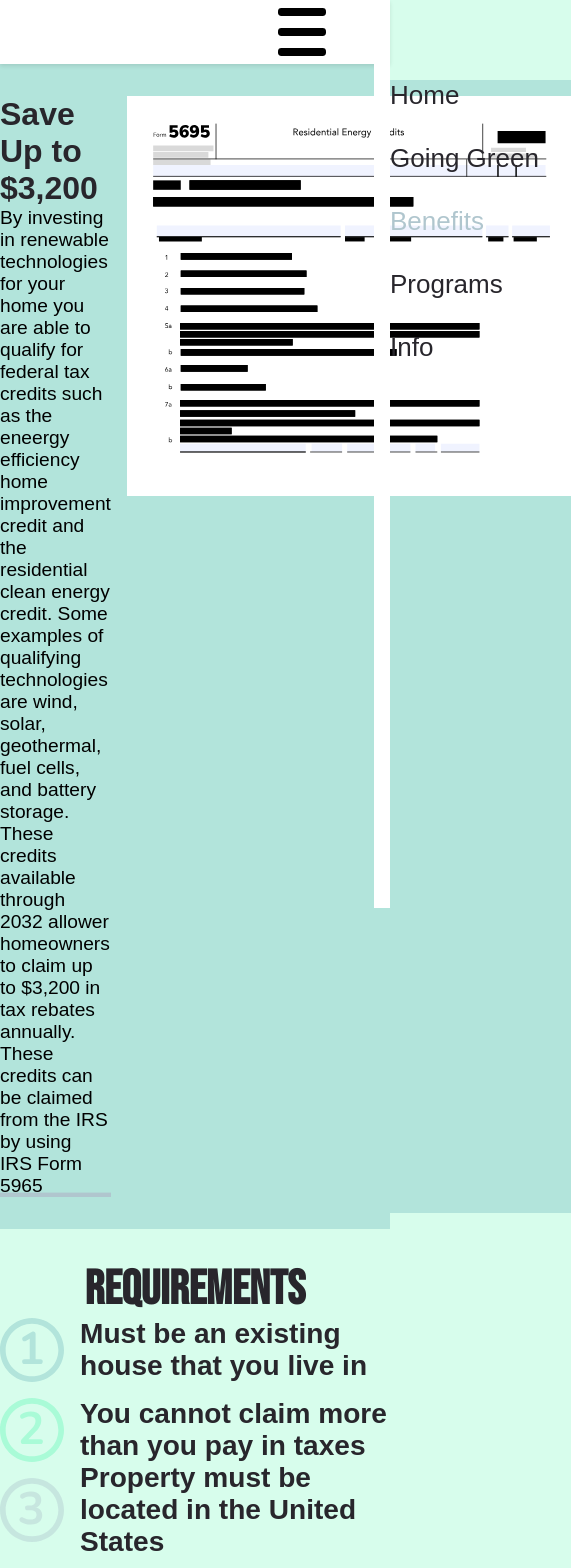
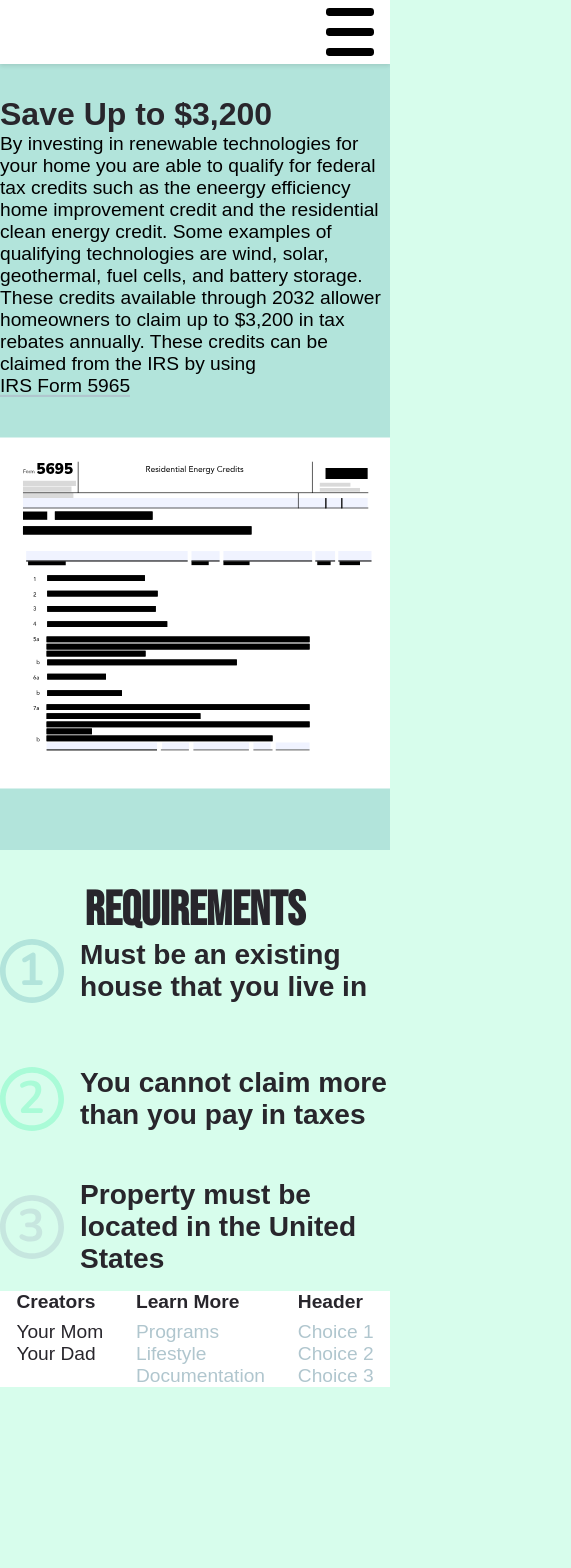
Before and after one commit to Booklover997/webmaster, a React (Create React App) app: page /benefits in a window 390 px wide. Shown: the top 1568 px of the page, 571 px wide, since content can reach past the window. After the commit the page ends 1387 px from the top, so only its background shows below. Built offline with nearby package versions, Linux system fonts and the light colour scheme; a web font is replaced by a local one.

Commit message:
Made changes to make website more mobile friendly and added an blur effect

```diff
--- a/src/pages/Benefits.jsx
+++ b/src/pages/Benefits.jsx
@@ -16,7 +16,7 @@ export default function Benefits() {
     <p>By investing in renewable technologies for your home you are able to qualify for federal tax credits such as the eneergy efficiency home improvement credit and the residential clean energy credit. Some examples of qualifying technologies are wind, solar, geothermal, fuel cells, and battery storage. These credits available through 2032 allower homeowners to claim up to $3,200 in tax rebates annually. These credits can be claimed from the IRS by using <a href="https://www.irs.gov/pub/irs-pdf/f5695.pdf" class="link">IRS Form 5965</a>
 </p>
 </div>
-<div><a rel="noreferrer" href="https://www.irs.gov/pub/irs-pdf/f5695.pdf" target="_blank"><img src="/Document.svg" alt="5696 form"></img></a></div>
+<a rel="noreferrer" href="https://www.irs.gov/pub/irs-pdf/f5695.pdf" target="_blank"><img src="/Document.svg" alt="5696 form"></img></a>
 
 </div>
 
--- a/src/pages/Documentation.jsx
+++ b/src/pages/Documentation.jsx
@@ -21,8 +21,16 @@ export default function Benefits() {
         <p>All images created using Figma</p>
         <a href="#">Link to Copyright Checklist</a>
         <span class="thin mar" ></span>
-        <h1>Depencdencies</h1>
+        <h1>Dependencies</h1>
         <p>Fonts imported from Google Fonts</p>
+        <p>react-router-dom</p>
+        <p>typewriter-effect</p>
+        <p>React.js</p>
+        <p>NPM</p>
+        <p>react-helmet-async</p>
+
+
+
         </div>
     <Footer/>
     </div>
--- a/src/pages/GoingGreen.jsx
+++ b/src/pages/GoingGreen.jsx
@@ -9,7 +9,7 @@ export default function GoingGreen() {
       <Nav />
       <div class="pageContent">
       <div className="introContainer">
-        <div class="flex">
+        <div class="flex center">
           <div>
             <h1>What Is Green Energy?</h1>
             <p>Green energy is a type of renewable energy that generates green power without causing any harm to the environment.Green Energy is generated through:Wind energySolar energyBiomass energGeothermal energyBiogas energyLow-impact hydropower energyNegative effects of fossil fuels on the environment Burning fossil fuels releases nitrogen oxides into the atmosphere which can lead to smog and acid rain.</p>
--- a/src/pages/Nav.jsx
+++ b/src/pages/Nav.jsx
@@ -31,7 +31,7 @@ export function Nav() {
         <img onClick={toggleMenu} src="X.svg" alt="X" class={showMenu ? "" :"none"}></img>
       </div>
       {showMenu && (
-            <style>{`.pageContent { filter:blur(3px); overflow-y:hidden; }`}</style>
+            <style>{`@media (max-width:1250px) {.pageContent { filter:blur(3px); overflow-y:hidden; }}`}</style>
           )}
     </nav>
 
--- a/src/pages/Programs.jsx
+++ b/src/pages/Programs.jsx
@@ -75,7 +75,7 @@ function List(props) {
 
   return (
     <div className="programCardContainer">
-    <div className="programCards">
+    <div className="programCards center">
       {searchData.map((item) => (
         <div className="programCard" key={item.Heading}>
           <h1>{item.Heading}</h1>
--- a/src/pages/css/benefits.css
+++ b/src/pages/css/benefits.css
@@ -58,3 +58,33 @@ p{
     flex-direction: column;
     justify-content: center;
 }
+
+.flex{
+    display:flex;
+    align-items: center;
+    justify-content: center;
+    max-width: 1000px;
+    width:100%;
+    margin:0 auto;
+}
+@media (max-width:1000px){
+    .taxContainer{
+        align-items:center;
+        flex-direction: column;
+    }
+    .center, .taxContainer a img, .flex{
+        width: 700px;
+    }
+    .taxContainer a img, .center, .flex{
+            max-width:100%;
+    }
+    .bullets{
+        gap:4rem;
+    }
+
+}
+@media (max-width:700px){
+    .center, .taxContainer a img, .flex{
+        width:400px;
+    }
+}
--- a/src/pages/css/green.css
+++ b/src/pages/css/green.css
@@ -1,14 +1,7 @@
 :root{
     --bentoBackground:var(--periwinkle);
 }
-.flex{
-    display:flex;
-    align-items: center;
-    justify-content: center;
-    max-width: 1000px;
-    width:100%;
-    margin:0 auto;
-}
+
 .row{
     flex-direction: column;
 }
@@ -16,7 +9,6 @@
     font-family:var(--normal);
 }
 .introContainer{
-    padding:4rem 20%;
     position: relative;
 }
 .introContainer img{
@@ -133,3 +125,8 @@
 .content p{
     font-size:1.6rem;
 }
+@media (max-width:700px){
+    .flex{
+        flex-direction: column;
+    }
+}
--- a/src/pages/css/nav.css
+++ b/src/pages/css/nav.css
@@ -9,6 +9,7 @@ body{
 
 #root{
   width:100%;
+  overflow:clip;
 }
 nav{
   display:flex;
@@ -80,7 +81,7 @@ nav ul a{
 .footer{
   display:flex;
   background:white;
-  padding:1rem 20%;
+  max-width: 100%;
   justify-content:space-around;
 }
 .footer div ul{
@@ -122,9 +123,12 @@ nav a:hover::before{
   }
   .menu img{
     max-height: 3rem;
-    margin:0.5rem 4rem;
+    margin:0.5rem 1rem;
     float: right;
     display: none;
+  }
+  .pageContent{
+    filter:none;
   }
 @media (max-width:1250px) {
   nav ul{
@@ -134,10 +138,11 @@ nav a:hover::before{
     top:4rem;
     margin:0;
     height: 100vh;
+    min-width:15rem;
     background-color: white;
     padding-left: 1rem;
-    width:0;
-    transition: width 0.2s ease-in-out;
+    transform: translateX(100%);
+    transition: transform 0.2s ease-in-out;
     display: flex;
     flex-direction: column;
     white-space: nowrap;
@@ -157,7 +162,7 @@ nav a:hover::before{
     justify-content: right;
   }
   .show{
-    width:50%;
+    transform:none;
   }
   .menu img{
     display: inline-block;
--- a/src/pages/css/programs.css
+++ b/src/pages/css/programs.css
@@ -17,13 +17,18 @@
   display:grid;
   grid-template-columns: auto auto;
   grid-gap: 1rem;
+  max-width: 1000px;
   padding-top:1rem ;
-  padding-left:var(--margin);
-  padding-right:var(--margin);
   flex-wrap:wrap;
   justify-content:space-around;
+  padding-bottom: 2rem;
 }
-
+@media (max-width:1050px){
+  .programCards{
+    grid-template-columns: auto;
+    max-width:500px;
+  }
+}
 .programCard{
   background: #FAFAFA;
   border-radius:0.25rem;
--- a/src/pages/css/styles.css
+++ b/src/pages/css/styles.css
@@ -22,6 +22,7 @@
 }
 *{
   margin:0;
+  padding:0;
 }
 .center{
   max-width: 1000px;
```
